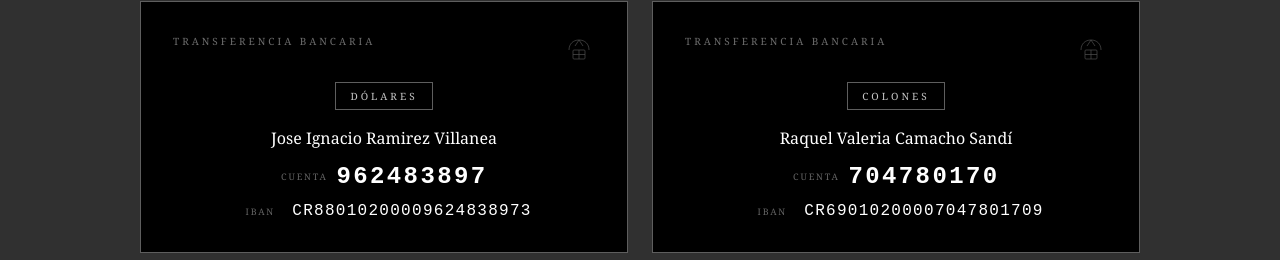
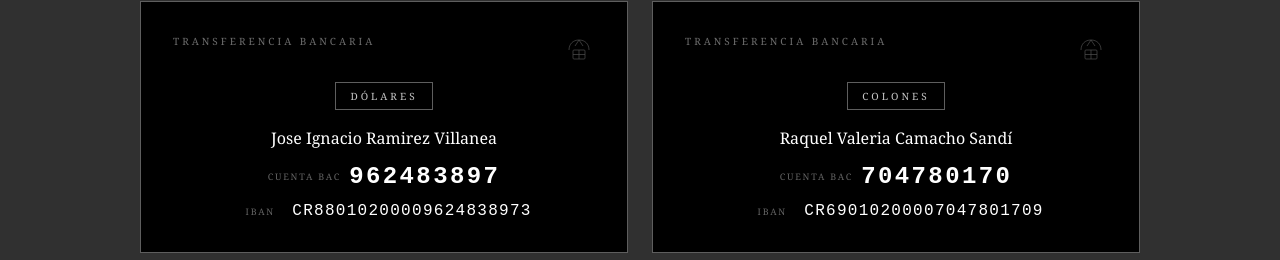
Before and after one commit to Edward1298/V-N-Wedding-Invate, a React (Vite) app: page / in a window 1280 px wide. Shown: the part 5675-5935 px from the top of the page. Built offline with nearby package versions, Linux system fonts and the light colour scheme; no server answers.

Commit message:
Fix 'Cuenta BAC' text

```diff
--- a/src/components/EventInfo/EventInfo.jsx
+++ b/src/components/EventInfo/EventInfo.jsx
@@ -294,7 +294,7 @@ function EventInfo() {
                   <span className="sinpe-currency-badge">{acc.currency}</span>
                   <p className="sinpe-name">{acc.name}</p>
                   <div className="sinpe-number-row">
-                    <span className="sinpe-account-label">Cuenta</span>
+                    <span className="sinpe-account-label">Cuenta BAC</span>
                     <span className="sinpe-number">{acc.account}</span>
                   </div>
                   <div className="sinpe-number-row">
```
